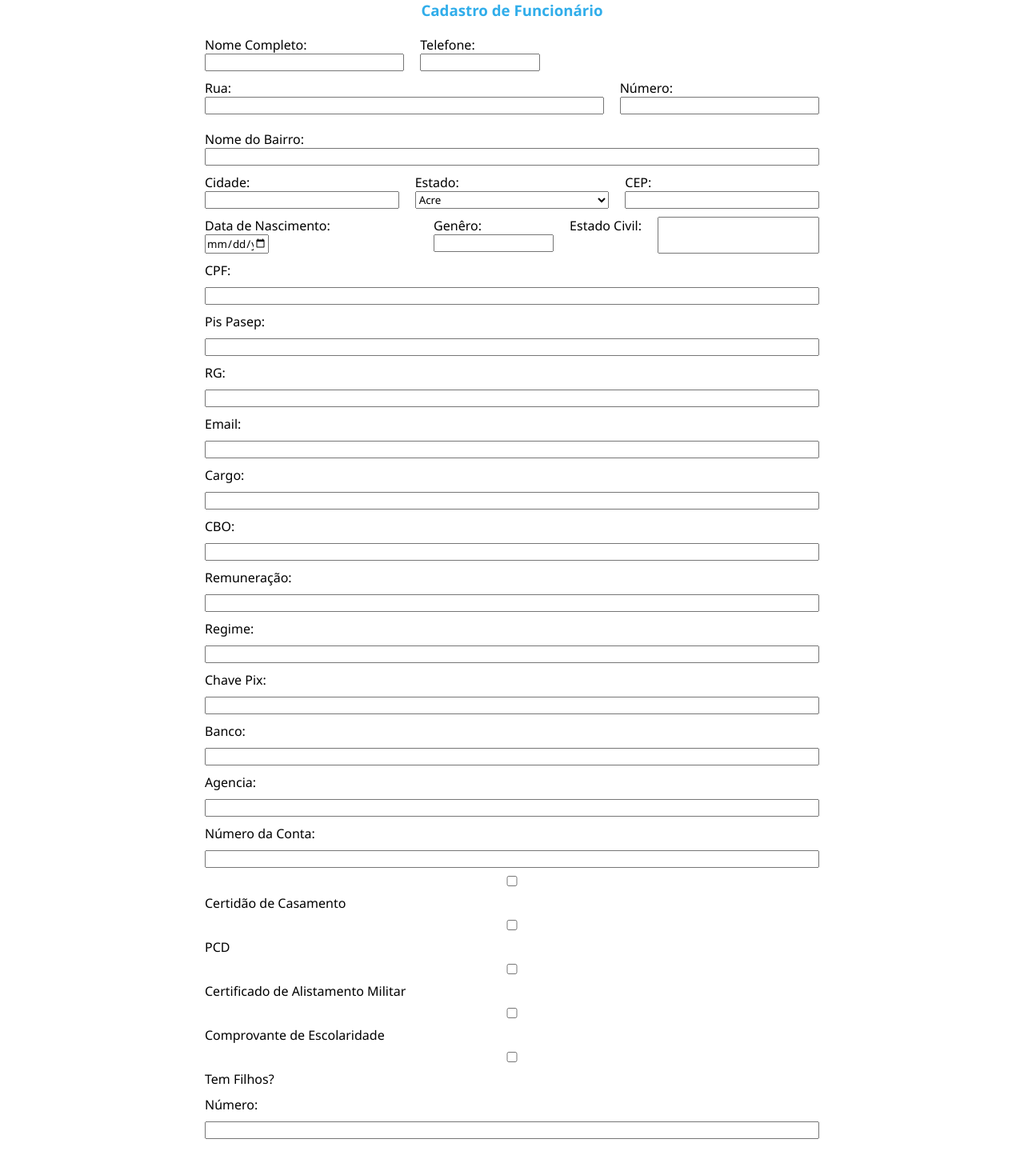
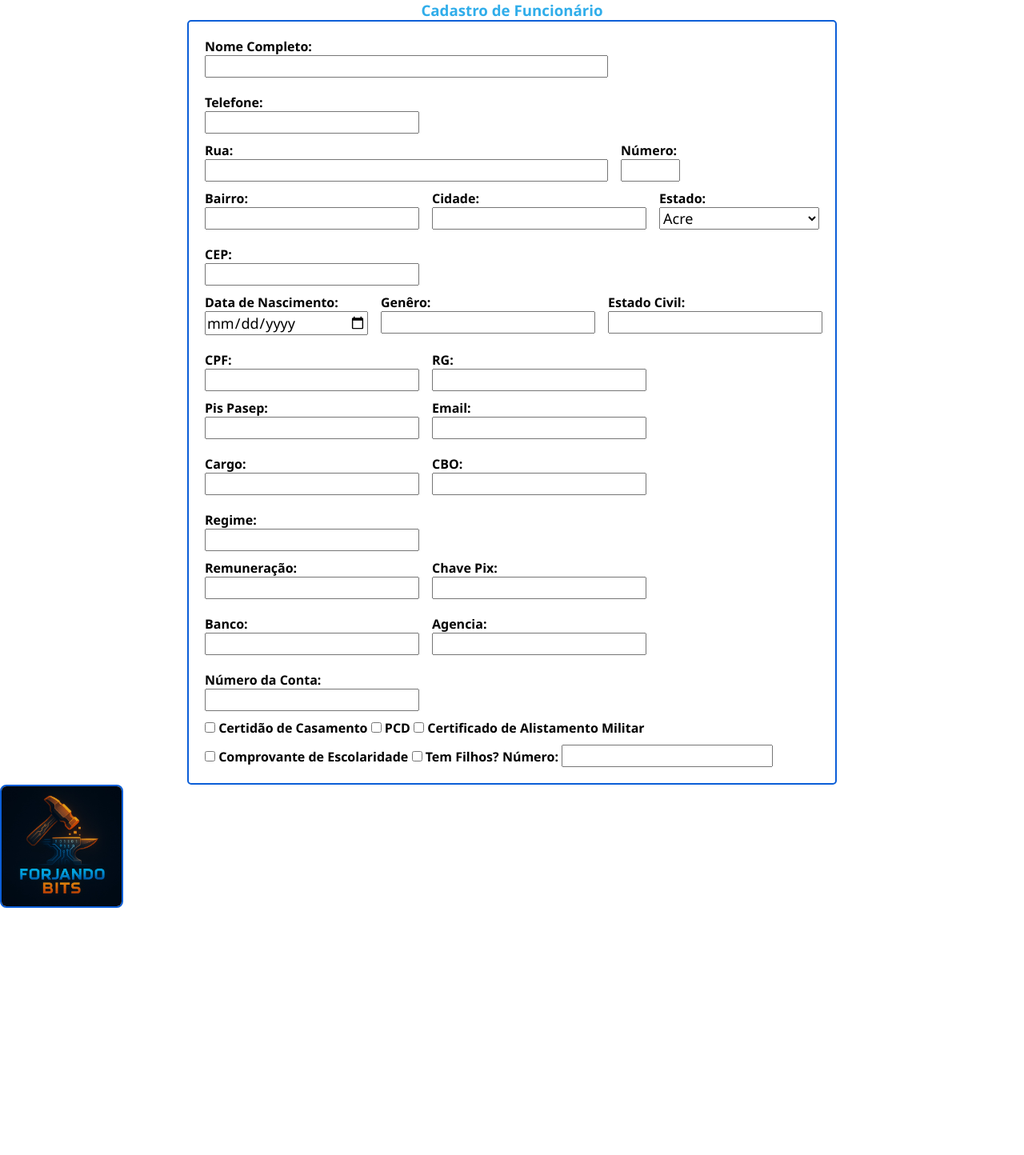
Before and after one commit to forjandobits/Projeto_PI, a PHP site: page /cadastro_de_funcionario.html in a window 1280 px wide. Shown: the whole page at 80% size. After the commit the page ends 1135 px from the top, so only its background shows below. Run offline with PHP 8.4, Linux system fonts and the light colour scheme.

Commit message:
FEAT: Estilizaçã odo formulario, so faltando arrumar a imagem

```diff
--- a/html-css/cadastro_de_funcionario.html
+++ b/html-css/cadastro_de_funcionario.html
@@ -18,24 +18,24 @@
     </header>
 
     <main>
-      <article>
+      <article class="container-form">
         <section>
           <h1 class="titulo-grande-h1">Cadastro de Funcionário</h1>
         </section>
 
+        <div class="formulario-com-imagem">
+
           <form class="form-cadastrar-func">
-
               <div class="config-input-form-campo">
-              <div class="config-campo-medio">
+                  <div class="config-campo-grande">
                   <label for="nome-completo">Nome Completo:</label>
                   <input type="text" id="nome-completo" name="nome-Funcionario" required/>
                 </div>
 
-            <div class="config-campo-pequeno">
+                <div class="config-campo-medio">
                   <label for="telefone">Telefone:</label>
                   <input type="text" id="telefone" name="Telefone-Funcionario" required />
                 </div>
-
               </div>
 
               <div class="config-input-form-campo">
@@ -45,20 +45,19 @@
                   <input type="text" id="rua" name="NomeRua-Funcionario" required />
                 </div>
 
-            <div class="config-campo-medio">
+                <div class="config-campo-pequeno">
                   <label for="NumeroCasa">Número:</label>
                   <input type="number" id="NumeroCasa-Funcionario" />
                 </div>
 
-            <div class="config-campo-grande">
-              <label for="bairro">Nome do Bairro:</label>
+              </div>
+
+              <div class="config-input-form-campo">
+
+                <div class="config-campo-medio">
+                  <label for="bairro">Bairro:</label>
                   <input type="text" id="bairro" name="NomeBairro-Funcionario" required />
                 </div>
-
-          </div>
-
-
-          <div class="config-input-form-campo">
 
                 <div class="config-campo-medio">
                   <label for="cidade">Cidade:</label>
@@ -106,7 +105,7 @@
 
               <div class="config-input-form-campo">
 
-            <div class="config-campo-pequeno">
+                <div class="config-campo-medio">
                   <label for="dataNasc">Data de Nascimento:</label>
                   <input type="date"  id="dataNasc"  name="DataNascimento-Funcionario"  required />
                 </div>
@@ -116,47 +115,81 @@
                   <input type="text" id="gen" name="Genero-funcionario" required />
                 </div>
 
+                <div class="config-campo-medio">
                   <label for="EstCivil">Estado Civil:</label>
                   <input  type="text"  id="EstCivil"  name="EstadoCivil-Funcionario"  required />
                 </div>
+
+                <div class="config-campo-medio">
+                  <label for="CPF">CPF:</label>
+                  <input type="number" id="CPF" name="CPF-Funcionario" required />
                 </div>
 
-          <label for="CPF">CPF:</label>
-          <input type="number" id="CPF" name="CPF-Funcionario" required />
+                <div class="config-campo-medio">
+                  <label for="RG">RG:</label>
+                  <input type="text" id="RG" name="RG-Funcionario" required />
+                </div>
 
+              </div>
+
+              <div class="config-input-form-campo">
+
+
+                <div class="config-campo-medio">
                   <label for="PPasep">Pis Pasep:</label>
                   <input  type="number"  id="PPasep"  name="PisPasep-Funcionario"  required/>
+                </div>
 
-          <label for="RG">RG:</label>
-          <input type="text" id="RG" name="RG-Funcionario" required />
-
+                <div class="config-campo-medio">
                   <label for="email">Email:</label>
                   <input type="email" id="email" name="Email-Funcionario" required />
+                </div>
 
+                <div class="config-campo-medio">
                   <label for="Cargo">Cargo:</label>
                   <input type="text" id="Cargo" name="Cargo-Funcionario" required />
+                </div>
 
+                <div class="config-campo-medio">
                   <label for="CBO">CBO:</label>
                   <input type="number" id="CBO" name="CBO-Funcionario" required />
+                </div>
 
+                <div class="config-campo-medio">
+                  <label for="Regime">Regime:</label>
+                  <input type="number" id="Regime" name="Regime-Funcionario" required />
+                </div>
+
+              </div>
+
+              <div class="config-input-form-campo">
+                <div class="config-campo-medio">
                   <label for="Remuneracao">Remuneração:</label>
                   <input  type="number"  id="Remuneracao" name="Remuneracao-Funcionario"  required />
+                </div>
 
-          <label for="Regime">Regime:</label>
-          <input type="number" id="Regime" name="Regime-Funcionario" required />
-
+                <div class="config-campo-medio">
                   <label for="CPix">Chave Pix:</label>
                   <input type="text" id="CPix" name="ChavePix-Funcionario" required />
+                </div>
 
+                <div class="config-campo-medio">
                   <label for="Banco">Banco:</label>
                   <input type="text" id="Banco" name="Banco-Funcionario" required />
+                </div>
 
+                <div class="config-campo-medio">
                   <label for="Agencia">Agencia:</label>
                   <input type="text" id="Agencia" name="Agencia-Funcionario" required />
+                </div>
 
+                <div class="config-campo-medio">
                   <label for="NumeroConta">Número da Conta:</label>
                   <input type="number" id="NumeroConta" name="NumeroConta-Funcionario"  required  />
+                </div>
+            </div>
 
+            <div class="config-checkbox">
               <input type="checkbox" id="CertidaoCasamento" name="CertidaoCasamento-Funcionario"/>
               <label for="CertidaoCasamento">Certidão de Casamento</label>
 
@@ -165,17 +198,25 @@
 
               <input type="checkbox" id="CAM" name="CAM-Funcionario"/>
               <label for="CAM">Certificado de Alistamento Militar</label>
+            </div>
 
+            <div class="config-checkbox">
               <input type="checkbox" id="ComprovanteEscolaridade" name="ComprovanteEscolaridade-Funcionario"/>
               <label for="ComprovanteEscolaridade">Comprovante de Escolaridade</label>
 
               <input type="checkbox" id="filhos" name="Filhos-Funcionario"/>
               <label for="filhos">Tem Filhos?</label>
 
+
               <label for="Qtd-Filhos">Número:</label>
-        <input type="number" id="Qtd-Filhos" name="Qtd-Filhos-Funcionario"/> <!-- So ira se exibi-se caso a checkbox acima(tem-filhos) for marcada-->
+              <input type="number" id="Qtd-Filhos" name="Qtd-Filhos-Funcionario"/>
+            </div> <!-- So ira se exibi-se caso a checkbox acima(tem-filhos) for marcada-->
 
           </form>
+          <div class="container-icone">
+            <img src="./public/img/Logo_Forjando_Bits.jpg" class="icone-perfil">
+          </div>
+      </div>
 
       </article>
 
--- a/html-css/public/css/estilo.css
+++ b/html-css/public/css/estilo.css
@@ -4,6 +4,7 @@
   padding: 0;
   margin: 0;
   font-family: 'Segoe UI', sans-serif;
+  /* box-sizing: border-box; */
 }
 
 /* ========== Variavéis ========== */
@@ -296,8 +297,14 @@ main {
   padding: 20px;
   border-radius: 5px;
   display: flex;
+  flex: 3;
   flex-direction: column;
   gap: 10px;
+  border: #0b5ed7 solid 2px;
+}
+
+.form-cadastrar-func label {
+  font-weight: bold;
 }
 
 .config-input-form-campo {
@@ -310,35 +317,62 @@ main {
 .config-campo-grande {
   display: flex;
   flex-direction: column;
-  flex: 2;
-  min-width: 300px;
+  min-width: 500px;
 }
 
 .config-campo-pequeno {
   display: flex;
   flex-direction: column;
-  flex: 2;
-  min-width: 90px;
+  width: 70px
 }
 
 .config-campo-medio {
   display: flex;
   flex-direction: column;
-  flex: 1;
-  min-width: 150px;
-  max-width: 250px; /* evita que fique esticado demais */
+  min-width: 200px;
+  max-width: 300px;/* evita que fique esticado demais */
 }
 
 .config-campo-pequeno input {
-  width: 30%;
-  box-sizing: border-box;
+  width: 100%;
 }
 
 .config-campo-medio input,
 .config-campo-grande input {
   width: 100%;
-  box-sizing: border-box;
+  /* box-sizing: border-box; */
 }
 
+input[type=number], input[type=text], input[type=date], input[type=email], select{
+  font-size: var(--fonte-bem-pequena);
+}
 
 /* ========== Formulario cadastro de funcionario ========== */
+
+/* ========== Icon Formulario cadastro de funcionario ========== */
+/* .formulario-com-imagem {
+  /* display: flex;
+  /* justify-content: space-between;
+  /* align-items: flex-start;
+  /* margin: auto;
+} */
+
+.container-icone {
+  /* border-radius: 10px;
+  width: 200px;
+  height: 200px;
+  border: #2366bf 2px solid;  */
+  /* flex: 1; */
+  position: relative;
+  max-width: 180px;
+  display: flex;
+}
+
+.icone-perfil {
+  /* display: flex;
+  width: 100px; 10rem = px */
+  width: 100%;
+  max-width: 150px;
+  border: 2px solid #0b5ed7;
+  border-radius: 8px;
+}
```
Also changed, not shown: html-css/public/img/2150285283.jpg (added). Lines whose indentation alone changed are shown as unchanged.
